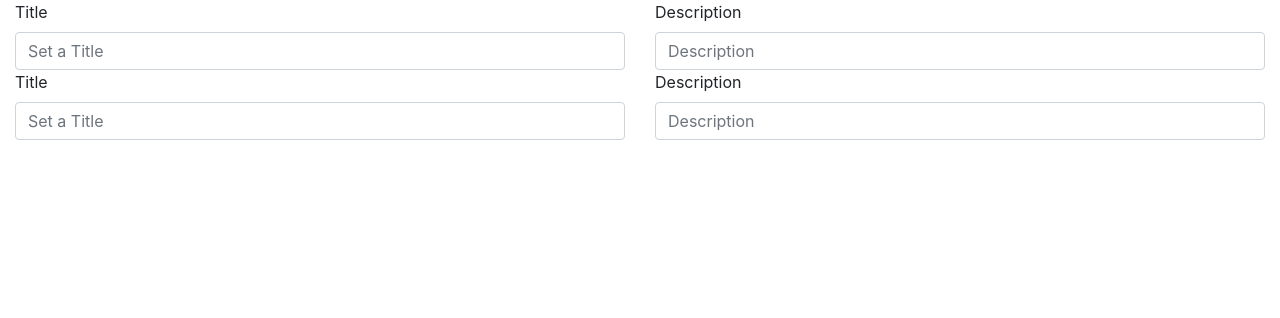
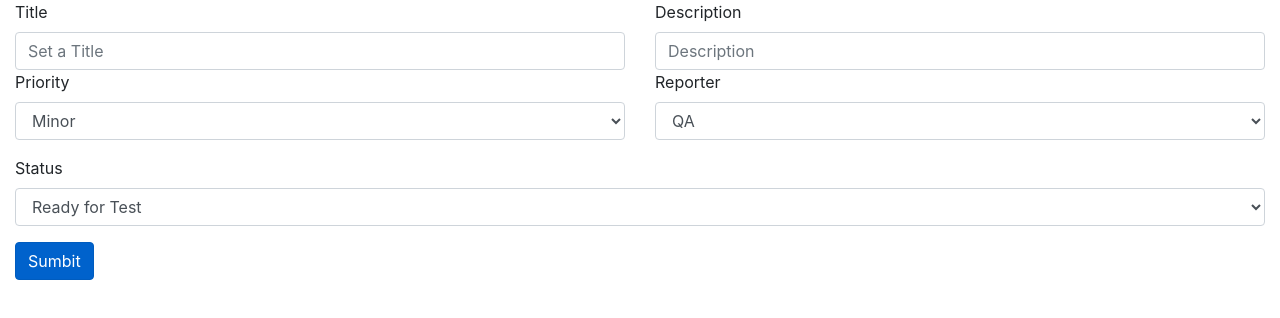
Before and after one commit to mpouha/BugReportingSystem, an Angular app: page /submitbug in a window 1280 px wide. Shown: the top 318 px of the page. Built offline with nearby package versions, Linux system fonts and the light colour scheme.

Commit message:
HTML page

```diff
--- a/src/app/bugrs/bugrs-submit-form/bugrs-submit-form.component.html
+++ b/src/app/bugrs/bugrs-submit-form/bugrs-submit-form.component.html
@@ -1,5 +1,6 @@
 <form [formGroup]="submitForm">
   <div class="col col-lg-12">
+
     <div class="row">
       <div class="col col-lg-6">
         <label>Title</label>
@@ -13,12 +14,38 @@
 
     <div class="row">
       <div class="col col-lg-6">
-        <label>Title</label>
-        <input formControlName="title" type="text" class="form-control" placeholder="Set a Title">
+        <div class="form-group">
+          <label>Priority</label>
+          <select class="form-control">
+            <option *ngFor="let x of priorityList" value="{{x}}">{{x}}</option>
+          </select>
+        </div>
       </div>
+
       <div class="col col-lg-6">
-        <label>Description</label>
-        <input formControlName="description" type="text" class="form-control" placeholder="Description">
+        <div class="form-group">
+          <label>Reporter</label>
+          <select class="form-control">
+            <option *ngFor="let x of reporterList" value="{{x}}">{{x}}</option>
+          </select>
+        </div>
+      </div>
+    </div>
+
+    <div class="row">
+      <div class="col col-lg-12">
+        <div class="form-group">
+          <label>Status</label>
+          <select class="form-control">
+            <option *ngFor="let x of statusList" value="{{x}}">{{x}}</option>
+          </select>
+        </div>
+      </div>
+    </div>
+
+    <div class="row">
+      <div class="col col-lg-12">
+          <button type="button" class="btn btn-primary active">Sumbit</button>
       </div>
     </div>
   </div>
--- a/src/app/bugrs/bugrs-submit-form/bugrs-submit-form.component.ts
+++ b/src/app/bugrs/bugrs-submit-form/bugrs-submit-form.component.ts
@@ -9,6 +9,10 @@ import { FormGroup, FormControl } from '@angular/forms';
 export class BugrsSubmitFormComponent implements OnInit {
 
   submitForm: FormGroup;
+
+  priorityList: Array<String> = ["Minor","Major","Critical"];
+  reporterList: Array<String> = ["QA","PO","DEV"];
+  statusList: Array<string> = ["Ready for Test","Done","Rejected"];
 
   constructor() { }
 
```
